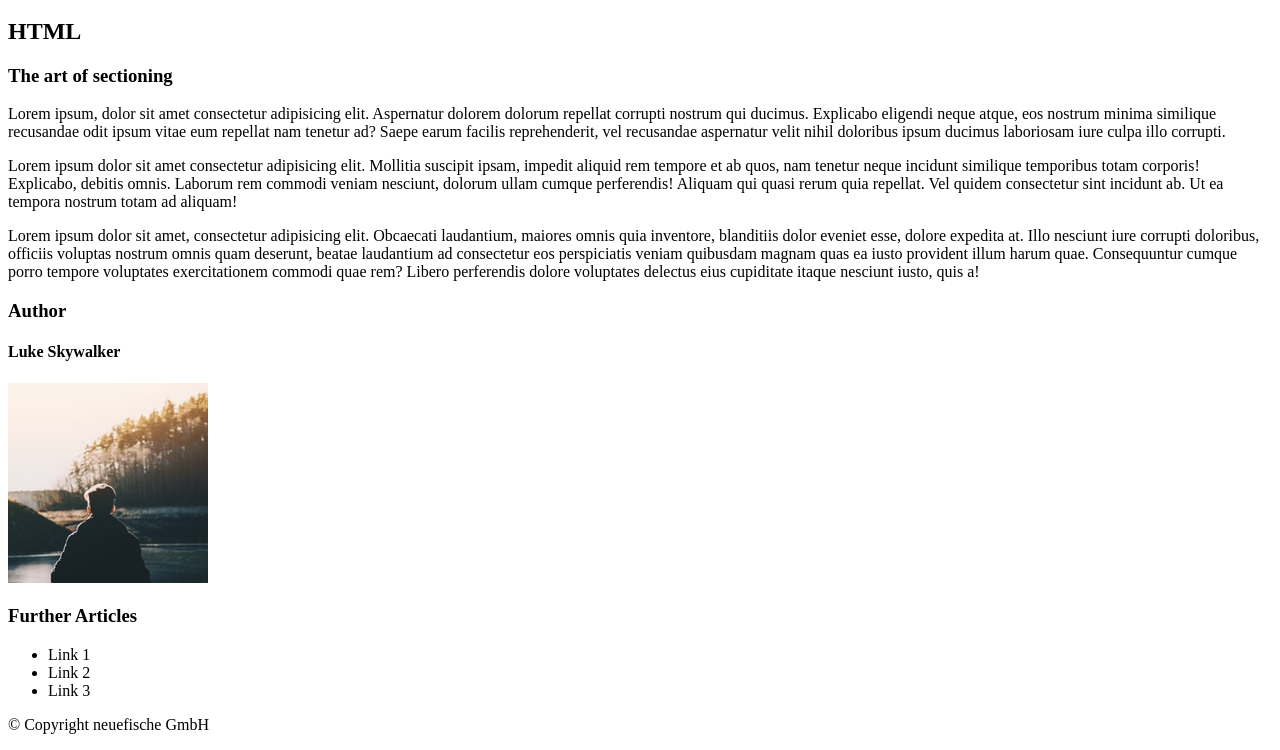
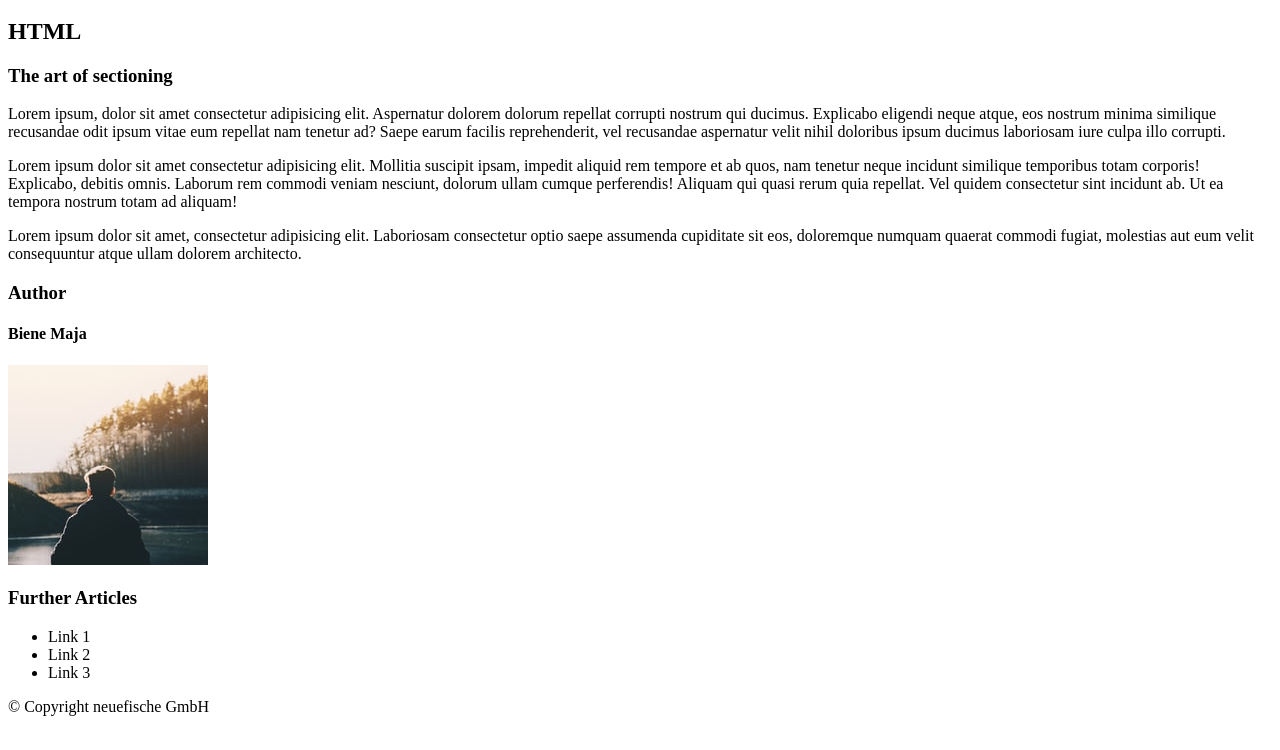
Before and after one commit to mar-zim/neuefische-blog-mariuccia, a plain HTML site: page index.html in a window 1280 px wide. Shown: the part 153-903 px from the top of the page. Drawn offline with Linux system fonts and the light colour scheme.

Commit message:
Change author name

```diff
--- a/index.html
+++ b/index.html
@@ -42,20 +42,12 @@
           </p>
 
           <p>
-            Lorem ipsum dolor sit amet, consectetur adipisicing elit. Obcaecati
-            laudantium, maiores omnis quia inventore, blanditiis dolor eveniet
-            esse, dolore expedita at. Illo nesciunt iure corrupti doloribus,
-            officiis voluptas nostrum omnis quam deserunt, beatae laudantium ad
-            consectetur eos perspiciatis veniam quibusdam magnam quas ea iusto
-            provident illum harum quae. Consequuntur cumque porro tempore
-            voluptates exercitationem commodi quae rem? Libero perferendis
-            dolore voluptates delectus eius cupiditate itaque nesciunt iusto,
-            quis a!
+           Lorem ipsum dolor sit amet, consectetur adipisicing elit. Laboriosam consectetur optio saepe assumenda cupiditate sit eos, doloremque numquam quaerat commodi fugiat, molestias aut eum velit consequuntur atque ullam dolorem architecto.
+
           </p>
-
         <aside>
           <h3>Author</h3>
-          <h4>Luke Skywalker</h4>
+          <h4>Biene Maja</h4>
           <img
            src="/img/author.jpeg" alt="Bild des Autors"
            />
@@ -66,7 +58,6 @@
               <li><a href="http://" target="_blank" rel= "noopener norefferer"></a>Link 2</li>
               <li><a href="http://" target="_blank" rel= "noopener norefferer"></a>Link 3</li>
             </ul>
-
           </p>
         </aside>
       </article>
```
